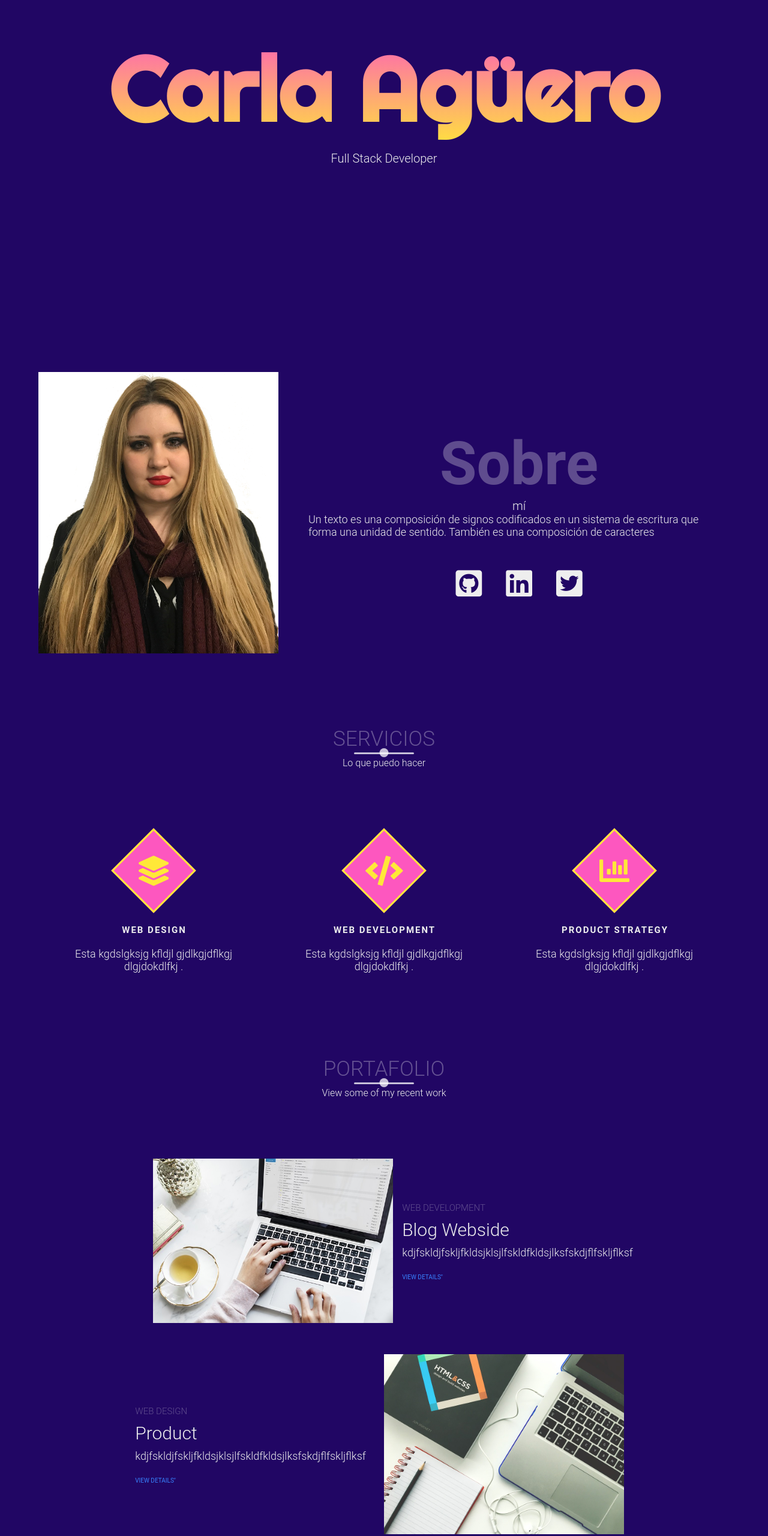
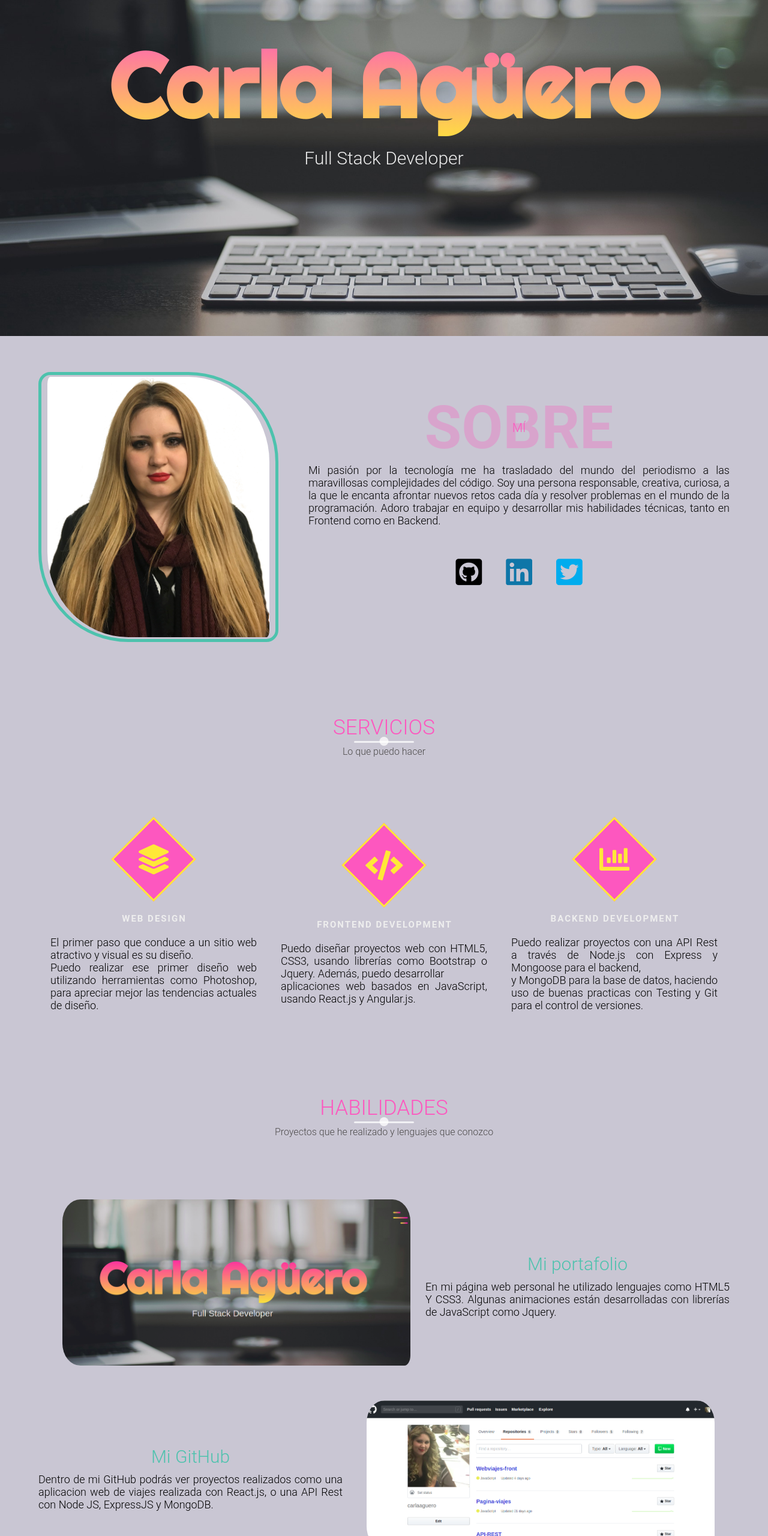
Before and after one commit to carlaaguero/Portafolio-de-Carla, a plain HTML site: page index.html in a window 1280 px wide. Shown: the part 240-2800 px from the top of the page at 60% size. Drawn offline with nearby package versions, Linux system fonts and the light colour scheme.

Commit message:
Actualización del portafolio

```diff
--- a/css/style.css
+++ b/css/style.css
@@ -13,9 +13,11 @@ html{
 body{
     width: 100%;
     height: 100%;
-    background: #210664 no-repeat center fixed;
-    background-size: cover;
+    background: #c9c6d3 no-repeat center fixed;
+    background-size: contain;
 }
+
+
 
 section{
     padding: 6rem 0;
@@ -53,6 +55,12 @@ img{
     font-weight: 300;
     position: relative;
     margin-bottom: 1rem;
+    color: #fd57bf;
+
+}
+.section-heading h6{
+    color: #4d4b4b;
+
 }
 
 .section-heading h1::before,
@@ -86,6 +94,10 @@ img{
 header{
     width: 100%;
     height: 100vh;
+    background-image: url("/img/gre.jpg");
+    background-repeat: no-repeat;
+    background-attachment: fixed;
+    background-size: cover;
 }
 .top-nav{
     width: 100%;
@@ -194,7 +206,7 @@ li{
 }
 
 .landing-text h6{
-    font-size: 2rem;
+    font-size: 3rem;
     font-weight: 300;
 }
 
@@ -203,21 +215,40 @@ li{
     align-items: center;
     justify-content: center;
 }
+.about-heading{
+    text-align: center;
+    text-transform: uppercase;
+    line-height: 0;
+    margin-bottom: 6rem;
+}
+
+p{
+    color:black;
+    text-align: justify;
+}
 
 .about-heading h1{
     font-size: 10rem;
     opacity: .3;
     text-align: center;
+    color: #fd57bf;
 }
 .about-heading h6{
     font-size: 2rem;
     font-weight: 300;
     text-align: center;
+    color: #fd57bf;
+
 }
 .profile img{
     width: 40rem;
     flex: 1;
     margin-right: 5rem;
+    border-radius:150px;
+    padding: 3px 10px;
+    border:#4dc2ad 5px solid;
+    border-top-left-radius: 20px;
+    border-bottom-right-radius: 20px;
 
 }
 .about-details{
@@ -287,17 +318,23 @@ li{
     margin-bottom: 0;
 }
 
-.portfolio img{
-    width: 40rem;
+.portfolio-item img{
+    width: 60rem;
     flex: 1;
     margin-right: 15px;
     margin-left: 30px;
+    padding: 3px 10px;
+  border-radius: 40px;
+  border-bottom-right-radius: 20px;
 }
+
 
 .portfolio-description h1{
     font-size: 3rem;
     font-weight: 300;
     margin: 1rem 0;
+    color: #4dc2ad;
+    text-align: center;
 }
 .portfolio-description h6{
     font-size: 1.5rem;
@@ -317,6 +354,28 @@ li{
     color: #2f67cd;
 }
 
+.portfolio-texticon h1{
+    font-size: 3rem;
+    margin: 1rem 0;
+    text-align: center;
+    margin-top: 10rem;
+}
+.portfolio-icon img{
+    width: 110rem;
+    display:block;
+    margin:auto;
+    margin-top: 4rem;
+
+}
+.icon-git{
+    color:black;
+}
+.icon-link{
+    color:#0e76a8;
+}
+.icon-twitter{
+    color: #00acee;
+}
 .timeline ul{
     border-left: 4px solid #ffe838;
     border-radius: .8rem;
@@ -331,15 +390,16 @@ li{
 }
 .timeline h1{
     font-size: 2rem;
+    color:#4dc2ad;
     text-transform: uppercase;
     font-weight: 300;
     margin-bottom: 1rem;
-    opacity: .3;
+
 
 }
 
 .timeline .date{
-    border-bottom: 1px solid rgba(255,255,255, 0.1);
+    border-bottom: 2px solid #c9c6d3;
     margin-bottom: 1rem;
     padding-bottom: 1rem;
     position: relative;
@@ -441,6 +501,7 @@ input[type="submit"]:hover{
 
 .copyright p{
     font-size: 1.4rem;
+    text-align: center;
 }
 
 /*Animations*/
--- a/index.html
+++ b/index.html
@@ -28,7 +28,7 @@
                      <a href="#services" class="nav-link">Servicios</a>
                  </li>
                 <li>
-                     <a href="#portfolio" class="nav-link">Portafolio</a>
+                     <a href="#portfolio" class="nav-link">Habilidades</a>
                   </li>
                 <li>
                      <a href="#experience" class="nav-link">Experiencia</a>
@@ -55,22 +55,22 @@
                     <h6>mí</h6>
                 </div>
                 <p>
-                    Un texto es una composición de signos codificados en un sistema de escritura que forma una unidad de sentido. También es una composición de caracteres
+                 Mi pasión por la tecnología me ha trasladado del mundo del periodismo a las maravillosas complejidades del código. Soy una persona responsable, creativa, curiosa, a la que le encanta afrontar nuevos retos cada día y resolver problemas en el mundo de la programación. Adoro trabajar en equipo y desarrollar mis habilidades técnicas, tanto en Frontend como en Backend.
                 </p>
                 <div class="social-media">
                     <ul class="nav-list">
                         <li>
-                            <a href="https://github.com/carlaaguero" target="Github de Carla Agüero"class="icon-link">
+                            <a href="https://github.com/carlaaguero"  target="_blank" class="icon-git">
                                 <i class="fab fa-github-square"></i>
                             </a>
                         </li>
                         <li>
-                            <a href="www.linkedin.com/in/carla-agüero" target="LinkedIn de Carla Agüero" class="icon-link">
+                            <a href="https://www.linkedin.com/in/carla-ag%C3%BCero/" target="_blank"  class="icon-link">
                                 <i class="fab fa-linkedin"></i>
                             </a>
                          </li>
                          <li>
-                             <a href="https://twitter.com/carlaselenaa" target="Twitter de Carla AgÜero" class="icon-link">
+                             <a href="https://twitter.com/carlaaguerom" target="_blank"  class="icon-twitter">
                                 <i class="fab fa-twitter-square"></i>
                              </a>
                         </li>
@@ -93,27 +93,28 @@
                     </div>
                     <h1>Web Design</h1>
                     <p>
-                        Esta kgdslgksjg kfldjl gjdlkgjdflkgj dlgjdokdlfkj .
-                    </p>
+                            El primer paso que conduce a un sitio web atractivo y visual es su diseño.
+                            <br/>Puedo realizar ese primer diseño web utilizando herramientas como Photoshop, para apreciar mejor las tendencias actuales de diseño.                 </p>
                 </div>
 
                 <div class="skill" data-aos="fade-in" data-aos-delay="600">
                      <div class="icon">
                          <i class="fas fa-code"></i>
                     </div>
-                    <h1>Web Development</h1>
+                    <h1>Frontend Development</h1>
                     <p>
-                        Esta kgdslgksjg kfldjl gjdlkgjdflkgj dlgjdokdlfkj .
-                     </p>
+                        Puedo diseñar proyectos web con HTML5, CSS3, usando librerías como Bootstrap o Jquery. Además, puedo desarrollar
+                        <br/>aplicaciones web basados en JavaScript, usando React.js y Angular.js.                     </p>
                 </div>
 
                 <div class="skill" data-aos="fade-in" data-aos-delay="900">
                      <div class="icon">
                         <i class="fas fa-chart-bar"></i>
                     </div>
-                    <h1>Product Strategy</h1>
+                    <h1>Backend Development</h1>
                     <p>
-                        Esta kgdslgksjg kfldjl gjdlkgjdflkgj dlgjdokdlfkj .
+                        Puedo realizar proyectos con una API Rest a través de Node.js con Express y Mongoose para el backend,
+                        <br/> y MongoDB para la base de datos, haciendo uso de buenas practicas con Testing y Git para el control de versiones.
                         </p>
                    </div>
 
@@ -124,47 +125,38 @@
     <section class="portfolio" id="portfolio">
             <div class="container">
                 <div class="section-heading">
-                    <h1>Portafolio</h1>
-                    <h6>View some of my recent work</h6>
+                    <h1>Habilidades</h1>
+                    <h6>Proyectos que he realizado y lenguajes que conozco</h6>
                 </div>
                 <div class="portfolio-item">
                     <div class="portfolio" data-aos="fade-right" data-aos-delay="300">
-                        <img src="img/blog.jpg" alt="">
+                        <img src="img/pantalla.png" alt="">
                     </div>
                     <div class="portfolio-description" data-aos="fade-left" data-aos-delay="600">
-                        <h6>Web Development</h6>
-                        <h1>Blog Webside</h1>
+                        <h1>Mi portafolio</h1>
                         <p>
-                            kdjfskldjfskljfkldsjklsjlfskldfkldsjlksfskdjflfskljflksf
+                            En mi página web personal he utilizado lenguajes como HTML5 Y CSS3. Algunas animaciones están desarrolladas con librerías de JavaScript como Jquery.
                         </p>
-                        <a href="#" class="cta"> View Details"</a>
                     </div>
                 </div>
                 <div class="portfolio-item">
                     <div class="portfolio-description" data-aos="fade-right" data-aos-delay="900">
-                                <h6>Web Design</h6>
-                                <h1>Product</h1>
+                        <h1>Mi GitHub</h1>
                         <p>
-                                  kdjfskldjfskljfkldsjklsjlfskldfkldsjlksfskdjflfskljflksf
+                            Dentro de mi GitHub podrás ver proyectos realizados como una aplicacion web de viajes realizada con React.js, o una API Rest con Node JS, ExpressJS y MongoDB.
                         </p>
-                                    <a href="#" class="cta"> View Details"</a>
                     </div>
                     <div class="portfolio" data-aos="fade-left" data-aos-delay="1200">
-                        <img src="img/web.jpg" alt="">
+                        <a href= "https://github.com/carlaaguero" target="_blank"  class="cta">  <img src="img/gh.png" alt=""></a>
                     </div>
+                </div>
+                    <div class="portfolio-texticon">
+                        <div class="portfolio" data-aos="fade-right" data-aos-delay="1500">
+                        <h1>ESTOS SON LOS LENGUAJES QUE MANEJO</h1>
+                    </div>
+                    <div class="portfolio-icon"data-aos="fade-left" data-aos-delay="1800">
 
-                    </div>
-                    <div class="portfolio-item">
-                        <div class="portfolio" data-aos="fade-right" data-aos-delay="1500">
-                             <img src="img/design.jpg" alt="">
-                    </div>
-                    <div class="portfolio-description"data-aos="fade-left" data-aos-delay="1800">
-                        <h6>Web Design</h6>
-                        <h1>product</h1>
-                        <p>
-                        kdjfskldjfskljfkldsjklsjlfskldfkldsjlksfskdjflfskljflksf
-                        </p>
-                        <a href="#" class="cta"> View Details"</a>
+                        <img src="img/iconos.png" alt="">
                     </div>
                     </div>
             </div>
@@ -178,24 +170,25 @@
                 </div>
                 <div class="timeline" data-aos="fade-down" data-aos-delay="300">
                     <ul>
-                        <li class="date" data-date="2019 - Present">
+                        <li class="date" data-date="2019">
                             <h1>GeeksHubs Academy</h1>
                             <p>
-                            djfslfjdsklfjlksjfklsjflsdfskfjlksldfs
+                                    Bootcamp intesivo basado en el desarrollo de aplicaciones web usando principalmente el stack MEAN (MongoDB, Express, AngularJS y NodeJS).
+                                    <br/>A su vez, se desarrollaron diferentes aplicaciones basadas en los siguientes frameworks y tecnologías: ReactJS, Git, Docker, PHP y MySQL.
                             </p>
                         </li>
 
-                        <li class="date" data-date="2019 - Present">
-                            <h1>GeeksHubs Academy</h1>
+                        <li class="date" data-date="2018 - 2019">
+                            <h1>MEDIASET ESPAÑA</h1>
                             <p>
-                            djfslfjdsklfjlksjfklsjflsdfskfjlksldfs
+                                Redactora de contenidos políticos en la Sección de Portada en El Programa de Ana Rosa.
                             </p>
                         </li>
 
-                        <li class="date" data-date="2019 - Present">
-                             <h1>GeeksHubs Academy</h1>
+                        <li class="date" data-date="2018">
+                             <h1>ATRESMEDIA</h1>
                              <p>
-                             djfslfjdsklfjlksjfklsjflsdfskfjlksldfs
+                                Redactora en La Sexta Noticias realizando todo tipo de contenidos periodísticos difundidos a través de la plataforma web.
                              </p>
                         </li>
                     </ul>
@@ -217,8 +210,9 @@
                     <label for="service" id="service">Service</label>
                     <select name="services" id="services">
                         <option value="">Web Design</option>
-                        <option value="">Web Development</option>
-                        <option value="">Web Design/Development</option>
+                        <option value="">Backend Development</option>
+                        <option value="">Frontend Development</option>
+                        <option value="">Full Stack Development</option>
                     </select>
                     <label for="subject">Subject</label>
                     <textarea name="subject" id="subject" cols="10" rows="10"></textarea>
@@ -230,7 +224,7 @@
         <div class="up" id="up">
             <i class="fas fa-chevron-up"></i>
         </div>
-        <p>&copy; 2019 Carla Agüero</p>
+        <p> &copy; 2019 Carla Agüero</p>
     </footer>
     <script src="https://ajax.googleapis.com/ajax/libs/jquery/3.3.1/jquery.min.js"></script>
     <script src="https://unpkg.com/aos@next/dist/aos.js"></script>
```
Also changed, not shown: img/descarga.jpg (added), img/f.jpg (added), img/gh.png (added), img/gre.jpg (added), img/icon.png (added), img/iconos.png (added), img/lap.jpg (added), img/madrid.jpg (added), img/pantalla.png (added), 1 other file. Lines whose indentation alone changed are shown as unchanged.
